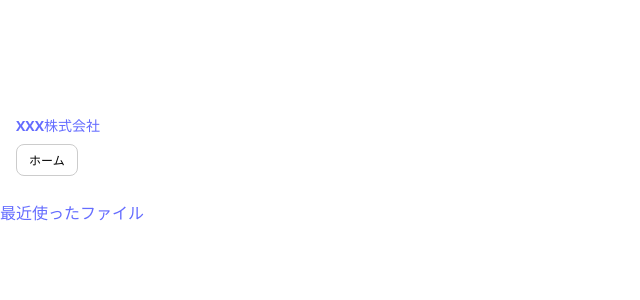
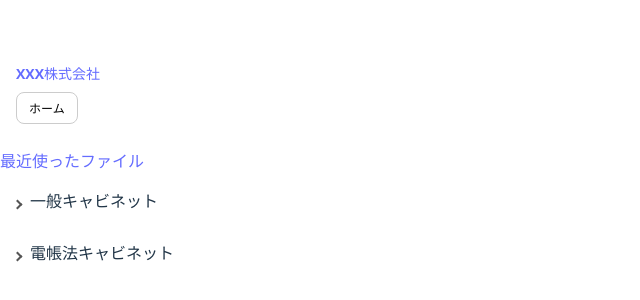
Before and after one commit to HG-ishizuka/post, a React (Vite) app: page /home in a window 1280 px wide. Shown: the part 238-538 px from the top of the page, without its empty margins (0-640 px from the left). Built offline with nearby package versions, Linux system fonts and the light colour scheme.

Commit message:
feat: サイドバーグループリスト作成

```diff
--- /dev/null
+++ b/src/components/atoms/ToggleIcon.tsx
@@ -0,0 +1,9 @@
+type ToggleIconProps = {
+    className?: string;
+};
+
+export const ToggleIcon = ({ className }: ToggleIconProps) => {
+    return (
+        <div className={className} />
+    );
+};
--- /dev/null
+++ b/src/components/molecules/SidebarGroupList.module.css
@@ -0,0 +1,85 @@
+/* グループ（クリックできるボタン） */
+.sidebargroup {
+    position: relative;
+    display: flex;
+    align-items: center;
+    gap: 6px;
+    width: 100%;
+    margin-top: 4px;
+    padding: 12px 14px;
+    border-radius: 0 30px 30px 0;
+    border: none;
+    background-color: transparent;
+    text-align: left;
+    font-size: var(--font-large);
+    font-weight: var(--font-bold);
+    cursor: pointer;
+    transition: background-color 0.2s ease-out;
+}
+
+.sidebargroup:hover {
+    background-color: var(--accent-color);
+}
+
+/* アイコン */
+.icon {
+    width: 20px;
+    height: 20px;
+}
+
+/* くの字アイコン */
+.toggleIcon {
+    position: relative;
+    margin-right: 10px;
+}
+
+.toggleIcon::before {
+    content: '';
+    width: 5px;
+    height: 5px;
+    border-top: solid 2px #555;
+    border-right: solid 2px #555;
+    position: absolute;
+    top: 0;
+    left: 0;
+}
+
+/* くの字回転（開いてる時） */
+.open::before {
+    transform: rotate(135deg);
+}
+
+/* くの字回転（閉じてる時） */
+.closed::before {
+    transform: rotate(45deg);
+}
+
+/* Links（展開される部分） */
+.links {
+    display: flex;
+    flex-direction: column;
+    gap: 4px;
+    height: 0;
+    overflow: hidden;
+    opacity: 0;
+    padding: 0;
+    transition: all 0.2s ease-out;
+}
+
+.linksOpen {
+    padding: 8px 30px 10px;
+    opacity: 1;
+    height: auto;
+}
+
+/* リンクテキスト共通 */
+.link {
+    position: relative;
+    font-size: var(--font-medium);
+    font-weight: var(--font-semi-bold);
+    transition: opacity 0.1s ease-out;
+}
+
+.link:hover {
+    opacity: 0.7;
+}
--- /dev/null
+++ b/src/components/molecules/SidebarGroupList.tsx
@@ -0,0 +1,32 @@
+import { Link } from '../atoms/Link';
+import { ToggleIcon } from '../atoms/ToggleIcon';
+import styles from './SidebarGroupList.module.css';
+
+type SidebarGroupListProps = {
+    name: string;
+    links: { name: string; path: string }[];
+    isOpen: boolean;
+    onToggle: () => void;
+};
+
+export const SidebarGroupList = ({ name, links, isOpen, onToggle }: SidebarGroupListProps) => {
+    return (
+        <div>
+            {/* グループタイトル部分（クリックで開閉） */}
+            <div className={styles.sidebargroup} onClick={onToggle}>
+                {/* 開閉用アイコン：開いてるとき/閉じてるときでクラス切り替え */}
+                <ToggleIcon className={`${styles.toggleIcon} ${isOpen ? styles.open : styles.closed}`} />
+                {name}
+            </div>
+
+            {/* グループが開いているときだけ、リンクリストを表示 */}
+            <div className={`${styles.links} ${isOpen ? styles.linksOpen : ''}`}>
+                {links.map((link) => (
+                    <Link key={link.path} to={link.path} className={styles.link}>
+                        {link.name}
+                    </Link>
+                ))}
+            </div>
+        </div>
+    );
+};
--- a/src/features/components/Sidebar.tsx
+++ b/src/features/components/Sidebar.tsx
@@ -1,14 +1,27 @@
 import { SidebarHeader } from '../../components/molecules/SidebarHeader';
-import { SidebarRecentlyUsedFiles } from '../../components/molecules/SidebarRecentlyUsedFiles'
+import { SidebarRecentlyUsedFiles } from '../../components/molecules/SidebarRecentlyUsedFiles';
+import { SidebarGroupList } from '../../components/molecules/SidebarGroupList';
+import { sidebarGroupListData} from '../data/SidebarGroupList'
+import { useSidebarGroup } from '../hooks/useSidebarGroup';
 import styles from './Sidebar.module.css';
 
 export const Sidebar = () => {
     const companyName = 'XXX株式会社'
+    const { openState, toggleGroup } = useSidebarGroup();
 
     return (
         <aside className={styles.sidebar}>
             <SidebarHeader companyName={companyName} />
             <SidebarRecentlyUsedFiles name="最近使ったファイル" path="/recent" />
+
+            {/* sidebarDataのグループリストをループして、SidebarGroupを表示 */}
+            {sidebarGroupListData.map((group, index) => (
+                // グループデータと開閉状態、切り替え操作をまとめて渡している。
+                <SidebarGroupList key={group.name} {...group} isOpen={openState.has(index)} onToggle={() => toggleGroup(index)}/>
+            ))}
+
+
+
         </aside>
     );
 };
--- /dev/null
+++ b/src/features/data/SidebarGroupList.ts
@@ -0,0 +1,20 @@
+import  { type SidebarGroupList } from '../types/SidebarGroupList';
+
+export const sidebarGroupListData: SidebarGroupList[] = [
+    {
+        name: '一般キャビネット',
+        links: [
+            { name: '営業部', path: '/#' },
+            { name: '経理部', path: '/#' },
+            { name: '総務部', path: '/#' },
+        ],
+    },
+    {
+        name: '電帳法キャビネット',
+        links: [
+            { name: '営業部', path: '/#' },
+            { name: '経理部', path: '/#' },
+            { name: '総務部', path: '/#' },
+        ],
+    },
+];
--- /dev/null
+++ b/src/features/hooks/useSidebarGroup.ts
@@ -0,0 +1,27 @@
+import { useState } from 'react';
+
+export const useSidebarGroup = () => {
+    // Setを使って、開いているグループのインデックス（番号）を記録する
+    const [openState, setOpenState] = useState<Set<number>>(new Set());
+
+    // グループを開閉する関数
+    const toggleGroup = (index: number) => {
+        // 現在の開いているグループの状態（prev）を元に新しい状態を作る
+        setOpenState(prev => {
+            const newState = new Set(prev);
+
+            if (newState.has(index)) {
+                 // 既に開いている場合は閉じる（Setから削除）
+                newState.delete(index)
+            } else {
+                // 閉じている場合は開く（Setに追加）
+                newState.add(index);
+            }
+
+            return newState;
+        });
+    };
+
+    // 開いているグループの状態と、開閉用の関数を返す
+    return {openState, toggleGroup};
+};
--- /dev/null
+++ b/src/features/types/SidebarGroupList.ts
@@ -0,0 +1,7 @@
+export interface SidebarGroupList {
+    name: string;
+    links: {
+        name: string;
+        path: string;
+    }[];
+}
```
